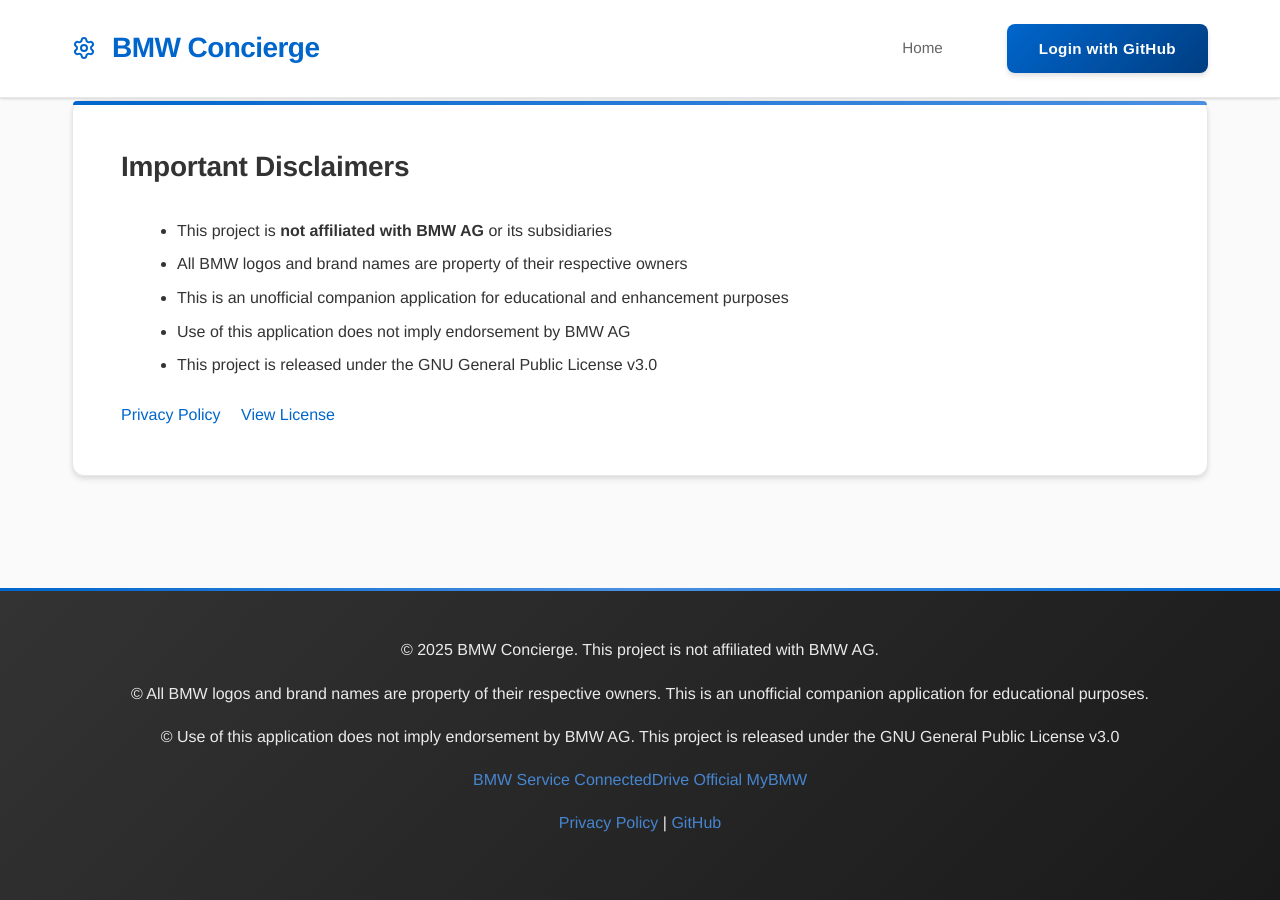
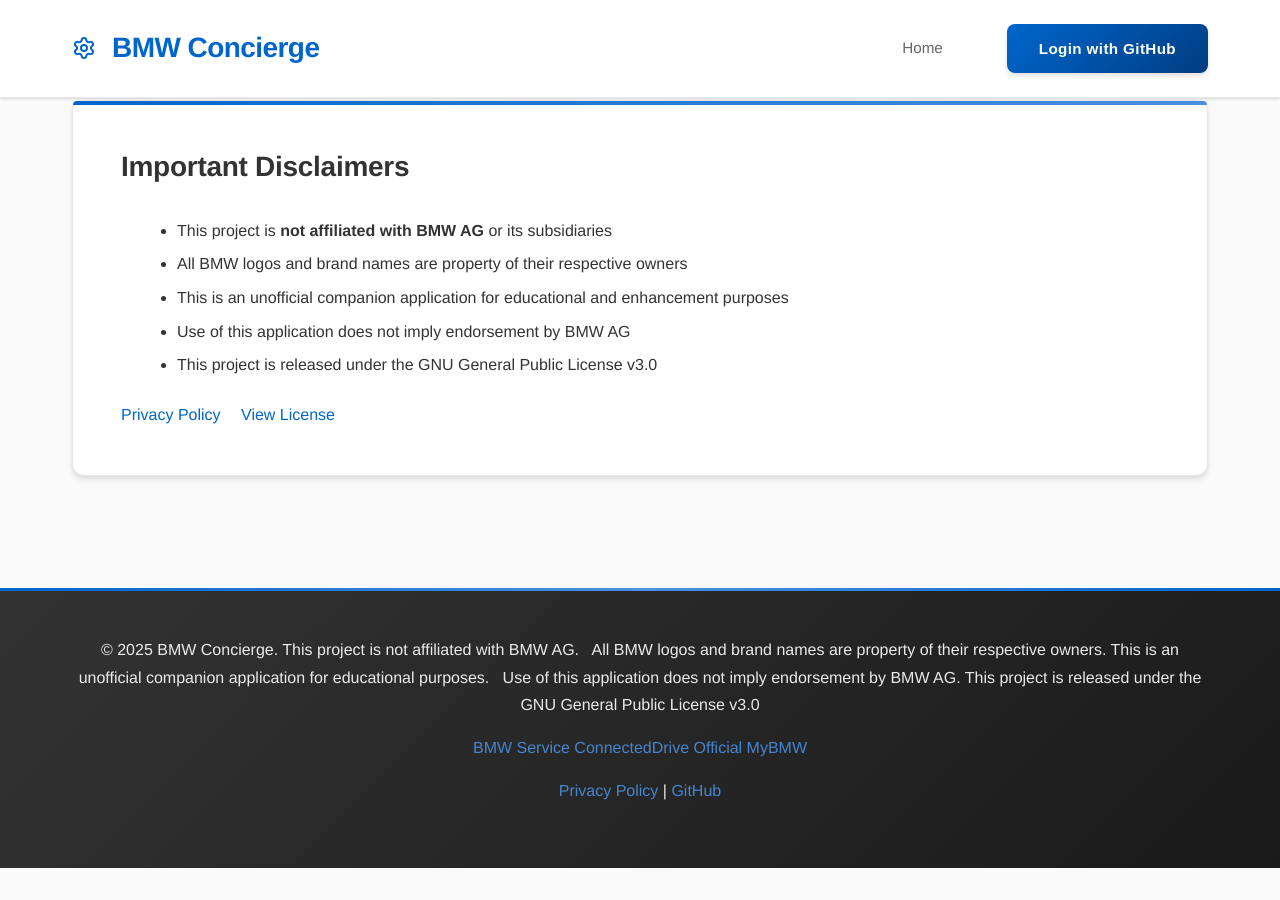
Before and after one commit to chatala1/BMW-Concierge, a Jekyll site: the page built from index.html, in a window 1280 px wide and 900 px high, scrolled down 2679 px. Built offline with Jekyll 4.4.1, drawn with Linux system fonts in a browser that asks for light colours; after the commit the page ends 3547 px from its top, so only the background shows below that.

```diff
--- a/_layouts/default.html
+++ b/_layouts/default.html
@@ -41,9 +41,9 @@
 
     <footer class="site-footer">
         <div class="footer-container">
-            <p>&copy; {{ 'now' | date: "%Y" }} BMW Concierge. This project is not affiliated with BMW AG.</p>
-            <p>&copy; All BMW logos and brand names are property of their respective owners. This is an unofficial companion application for educational purposes.</p>
-            <p>&copy; Use of this application does not imply endorsement by BMW AG. This project is released under the GNU General Public License v3.0</p>
+            <p>&copy; {{ 'now' | date: "%Y" }} BMW Concierge. This project is not affiliated with BMW AG. &nbsp;
+            All BMW logos and brand names are property of their respective owners. This is an unofficial companion application for educational purposes. &nbsp;
+            Use of this application does not imply endorsement by BMW AG. This project is released under the GNU General Public License v3.0</p>
             <p>
                 <a href="https://www.bmw.com/en/footer/service-and-support.html" target="_blank">BMW Service</a>
                 <a href="https://www.bmw.com/en/automotive-life/connected-drive.html" target="_blank">ConnectedDrive</a>
```
